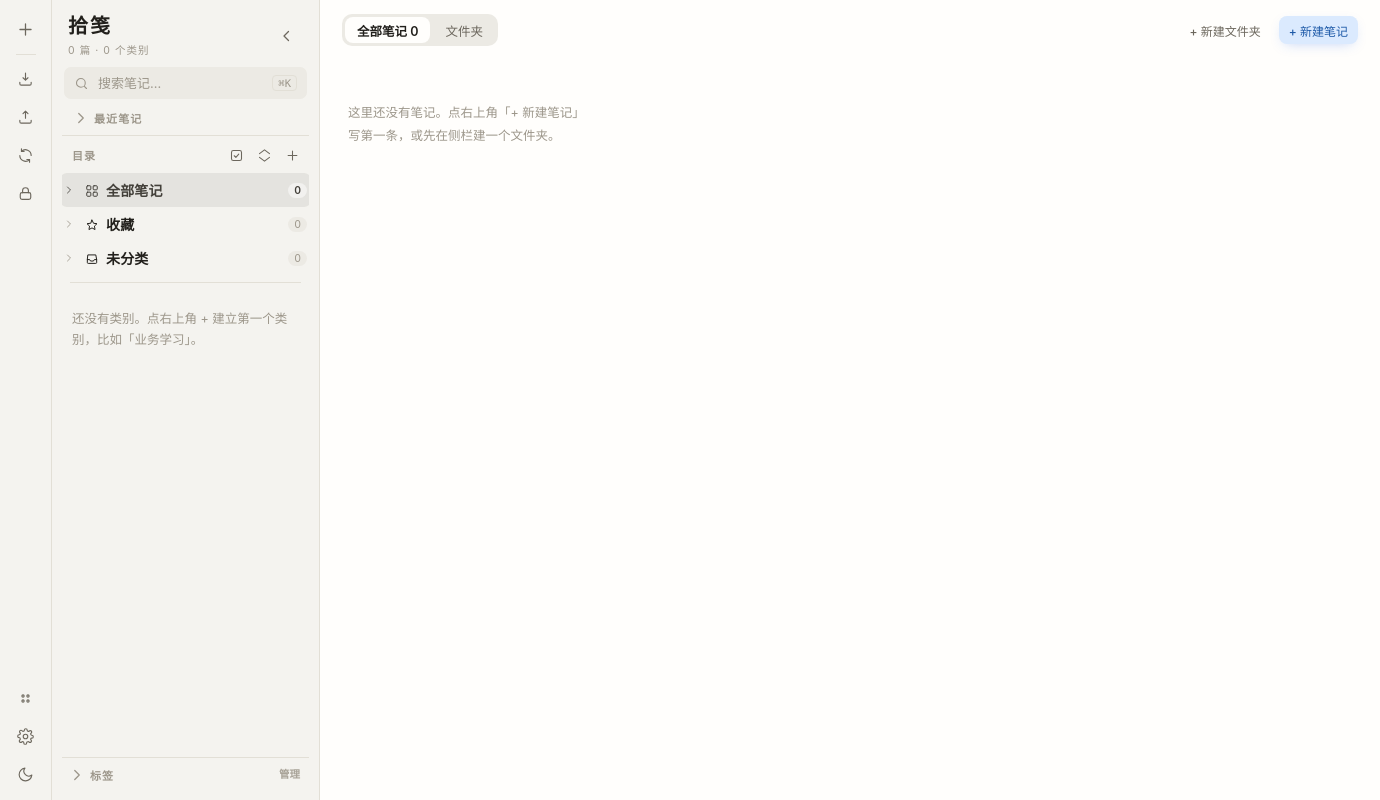
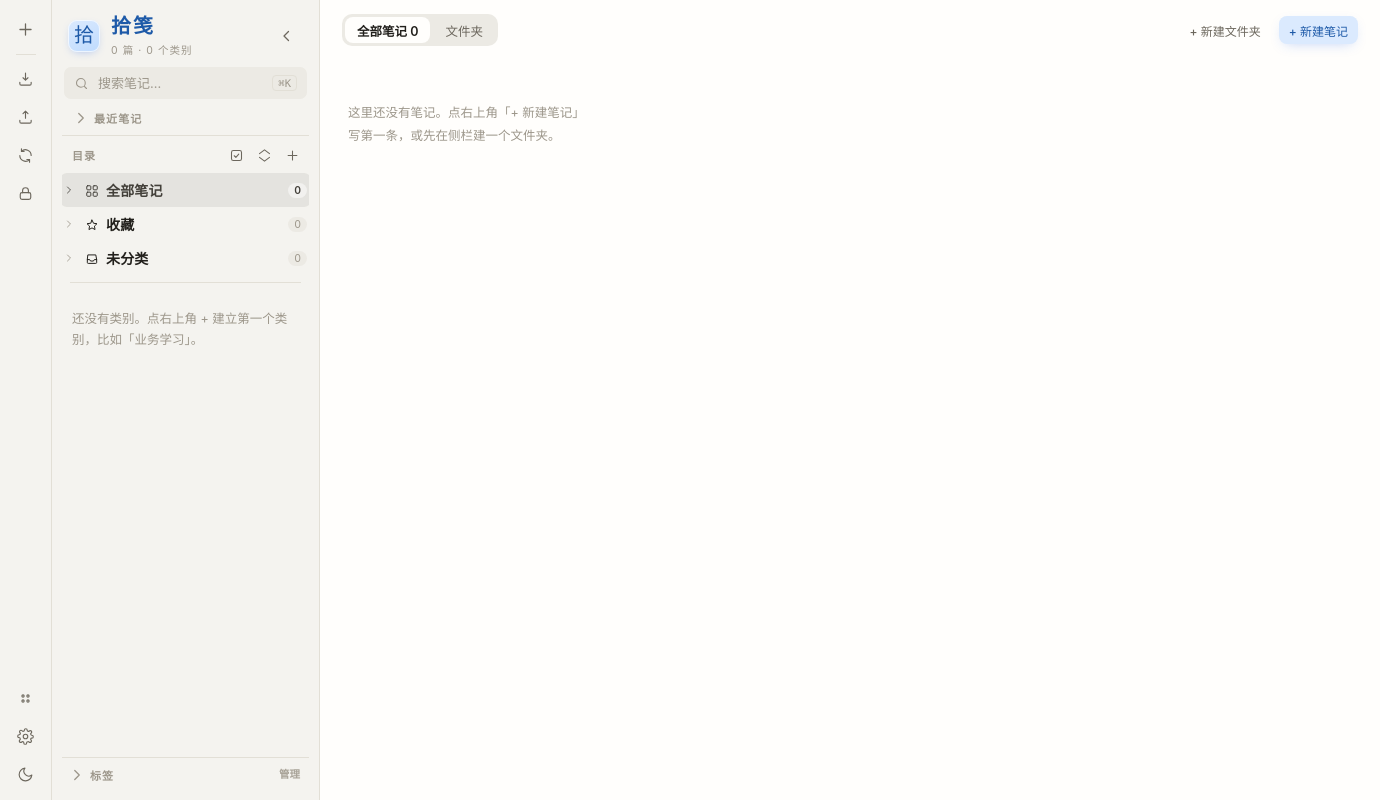
Before and after one commit to liduv5/shijian, an Electron app: page 拾笺/public/index.html in a window 1380 px wide. Drawn offline with Linux system fonts and the light colour scheme; no server answers; a web font is replaced by a local one.

Commit message:
本地桌面版左上角恢复手机端方印「拾」图标：改淡蓝配色与新建笔记按钮契合，拾笺文字同步蓝色

```diff
--- a/拾笺/public/style.css
+++ b/拾笺/public/style.css
@@ -350,8 +350,29 @@ html[data-theme="dark"] .rail-btn[data-tip]::after {
   padding: 2px 6px 10px;
 }
 
-/* 中性简约风：去朱砂小印，品牌名直接用无衬线纯文字 */
-.logo { display: none; }
+/* 左上角品牌：手机端同款方印「拾」，改淡蓝与「+ 新建笔记」按钮呼应 */
+.logo {
+  width: 32px; height: 32px;
+  border-radius: 9px;
+  background: linear-gradient(150deg, #dbeafe, #bfdbfe);
+  color: #1e5aa8;
+  display: grid;
+  place-items: center;
+  font-family: var(--font-brand);
+  font-size: 20px;
+  line-height: 1;
+  padding-bottom: 2px;
+  box-shadow: inset 0 0 0 1px rgba(255, 255, 255, .7),
+              0 3px 10px -4px rgba(37, 99, 235, .4);
+  flex: none;
+  user-select: none;
+}
+html[data-theme="dark"] .logo {
+  background: linear-gradient(150deg, #bcd6f5, #93c5fd);
+  color: #163a68;
+  box-shadow: inset 0 0 0 1px rgba(255, 255, 255, .4),
+              0 3px 10px -4px rgba(120, 170, 235, .45);
+}
 
 .brand-text { flex: 1; min-width: 0; }
 .brand-text h1 {
@@ -364,9 +385,10 @@ html[data-theme="dark"] .rail-btn[data-tip]::after {
   font-weight: 700;
   line-height: 1.2;
   letter-spacing: .1em;
-  color: var(--text);
+  color: #1e5aa8;
   white-space: nowrap;
 }
+html[data-theme="dark"] .brand-text h1 { color: #bcd6f5; }
 /* 中性简约风：去朱点 */
 .brand-text h1 .seal { display: none; }
 .brand-text span {
```
